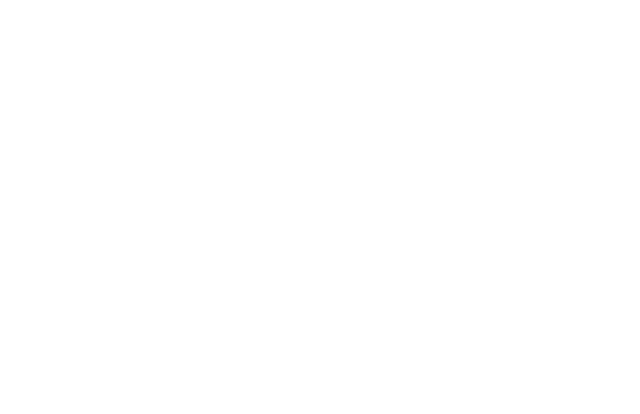
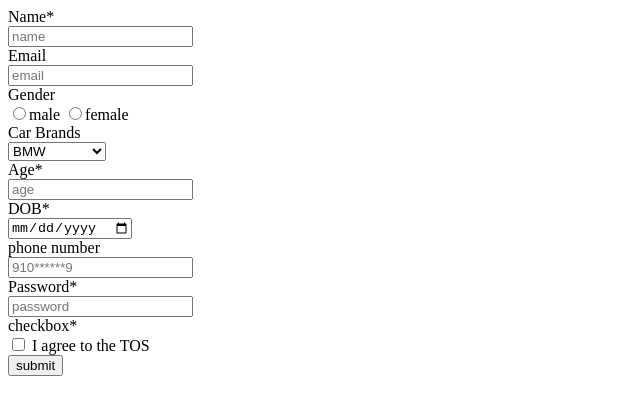
Before and after one commit to acciojob/signup-form-car-kumaranish1996, a website: page main.html in a window 1280 px wide. Shown: the whole page, without its empty margins (0-640 px from the left). Drawn offline with Linux system fonts and the light colour scheme.

Commit message:
created a submission

```diff
--- a/main.html
+++ b/main.html
@@ -1,5 +1,4 @@
 <!DOCTYPE html>
-
 <html>
 
 <head>
@@ -10,7 +9,44 @@
 	<!-- the entire body must be written by student -->
     <script type="text/javascript" src="./script.js">
 </script>
+<form>
+  <label for="name">Name*</label><br>
+  <input type="text" id="#name" placeholder="name">
+ </br>
+  <label for="email">Email</label><br>
+  <input type="text" placeholder="email">
+</br>
+  <label for="gender">Gender</label><br>
+  <input type="radio" name="gender" >male
+  <input type="radio" name="gender">female
+</br>
+<label for="car">Car Brands</label><br>
+<select >
 
+    <option>BMW</option>
+    <OPTION>AUDI</OPTION>
+    <OPTION>MERCEDES</OPTION>
+</select>
+</br>
+
+<label for="age">Age*</label><br>
+<input placeholder="age">
+<br>
+<label for="dob">DOB*</label><br>
+<input type="date">
+<br>
+<label for="phonenumber">phone number</label><br>
+<input type="tel" placeholder="910******9">
+<br>
+<label for="password">Password*</label><br>
+<input type="password" placeholder="password"><br>
+
+<lable for="checkbox">checkbox*</lable><br>
+<input type="checkbox" >
+<lable for="tos">I agree to the TOS</lable>
+<br>
+ <button type="submit">submit</button>
+ </form>
 </body>
 
 </html>
```
